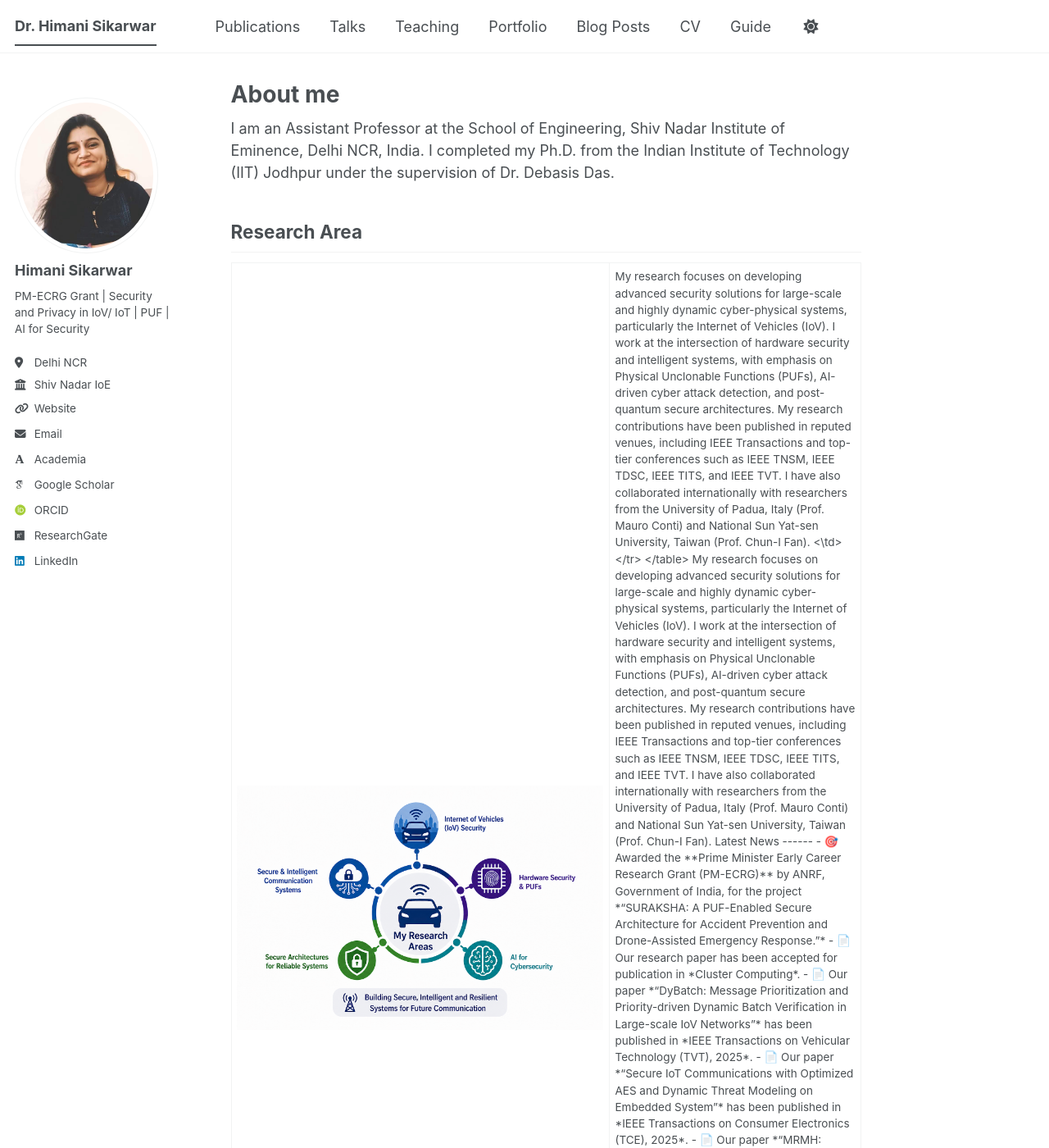
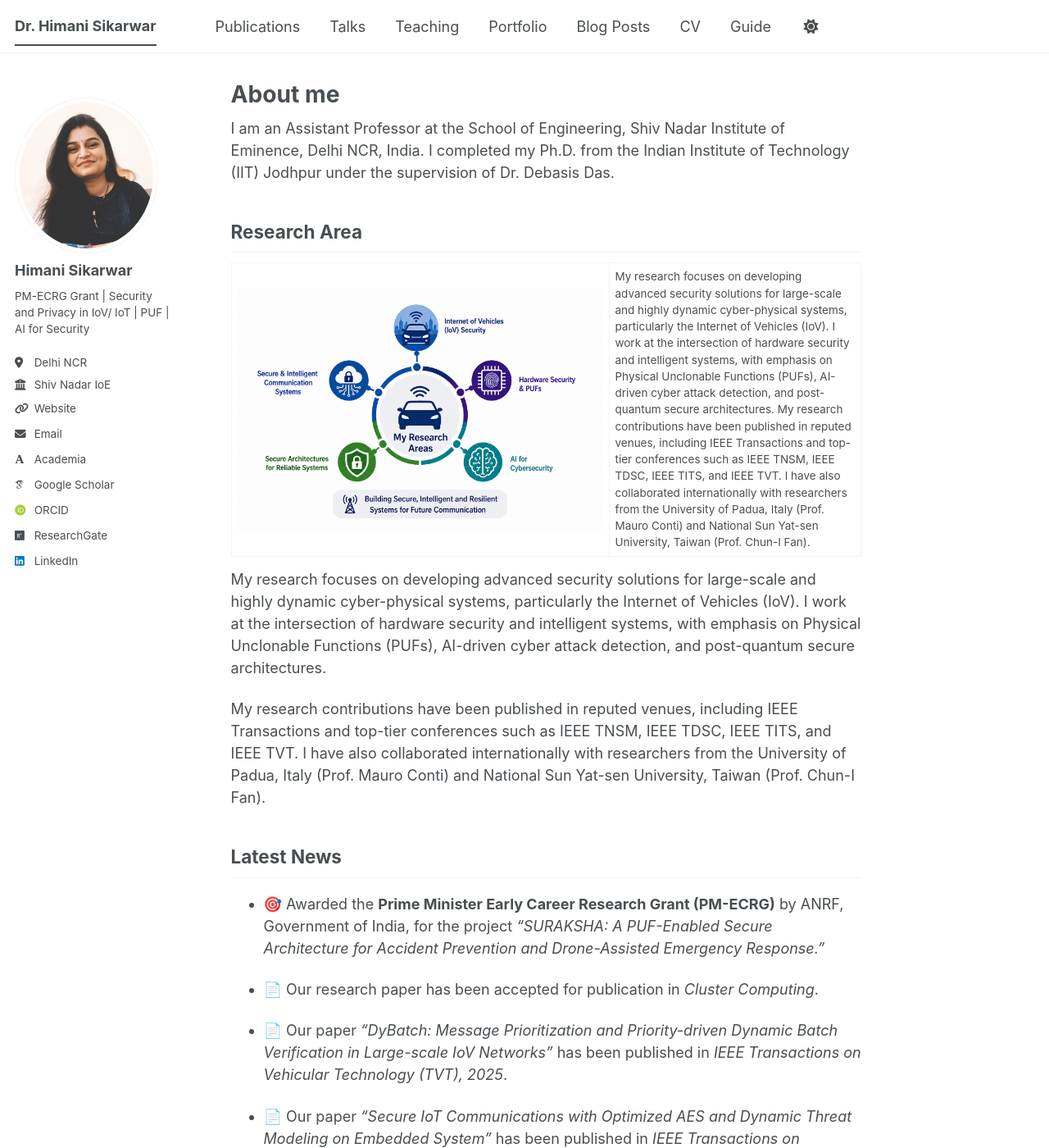
Before and after one commit to himani-sikarwar/himani.github.io, a Jekyll site: the page built from _pages/about.md, in a window 1280 px wide and 1400 px high. Shown: the whole window at 82% size. Built offline with Jekyll 4.4.1, drawn with Linux system fonts in a browser that asks for light colours; some web fonts are replaced; a script bundle is joined from its source files by our own code; library files that are not in the unit come from our copies; some of the changed text lies outside the part shown.

Commit message:
Update about.md

```diff
--- a/_pages/about.md
+++ b/_pages/about.md
@@ -23,7 +23,7 @@ My research focuses on developing advanced security solutions for large-scale an
 
 My research contributions have been published in reputed venues, including IEEE Transactions and top-tier conferences such as IEEE TNSM, IEEE TDSC, IEEE TITS, and IEEE TVT. I have also collaborated internationally with researchers from the University of Padua, Italy (Prof. Mauro Conti) and National Sun Yat-sen University, Taiwan (Prof. Chun-I Fan).
 
-<\td>
+</td>
 </tr>
 </table>
 
```
